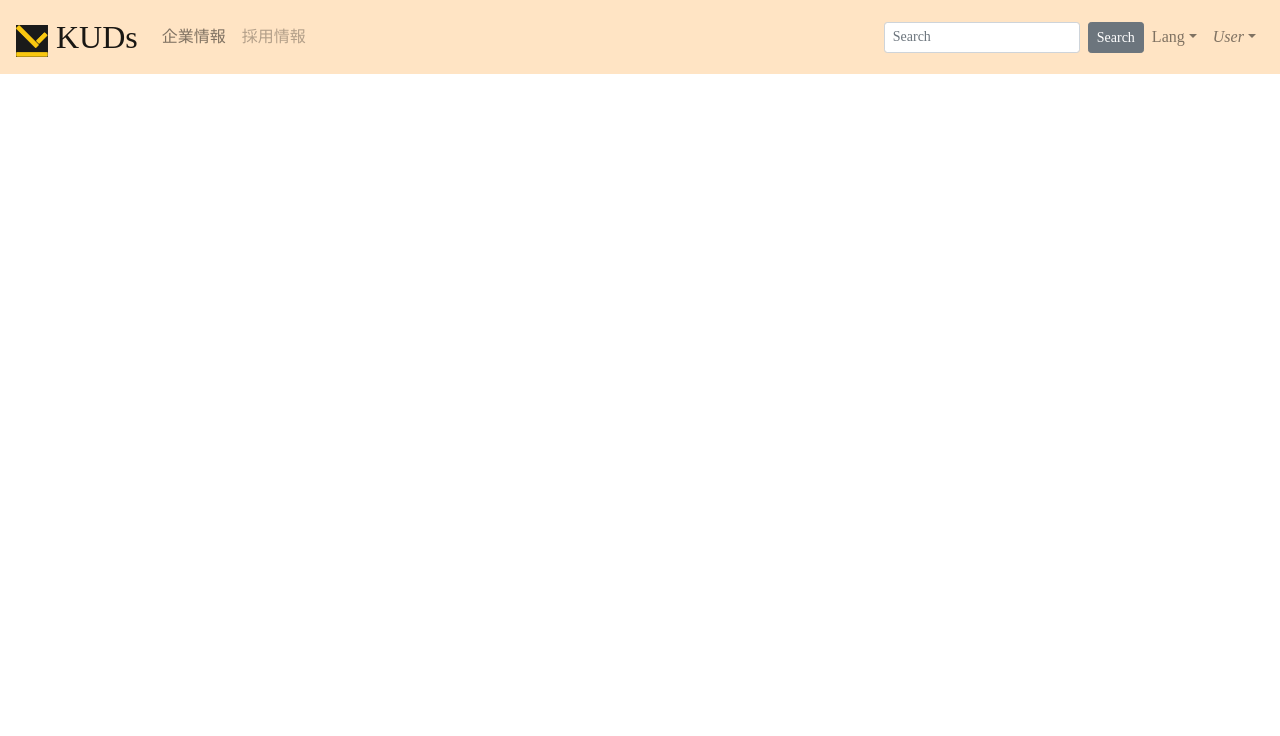
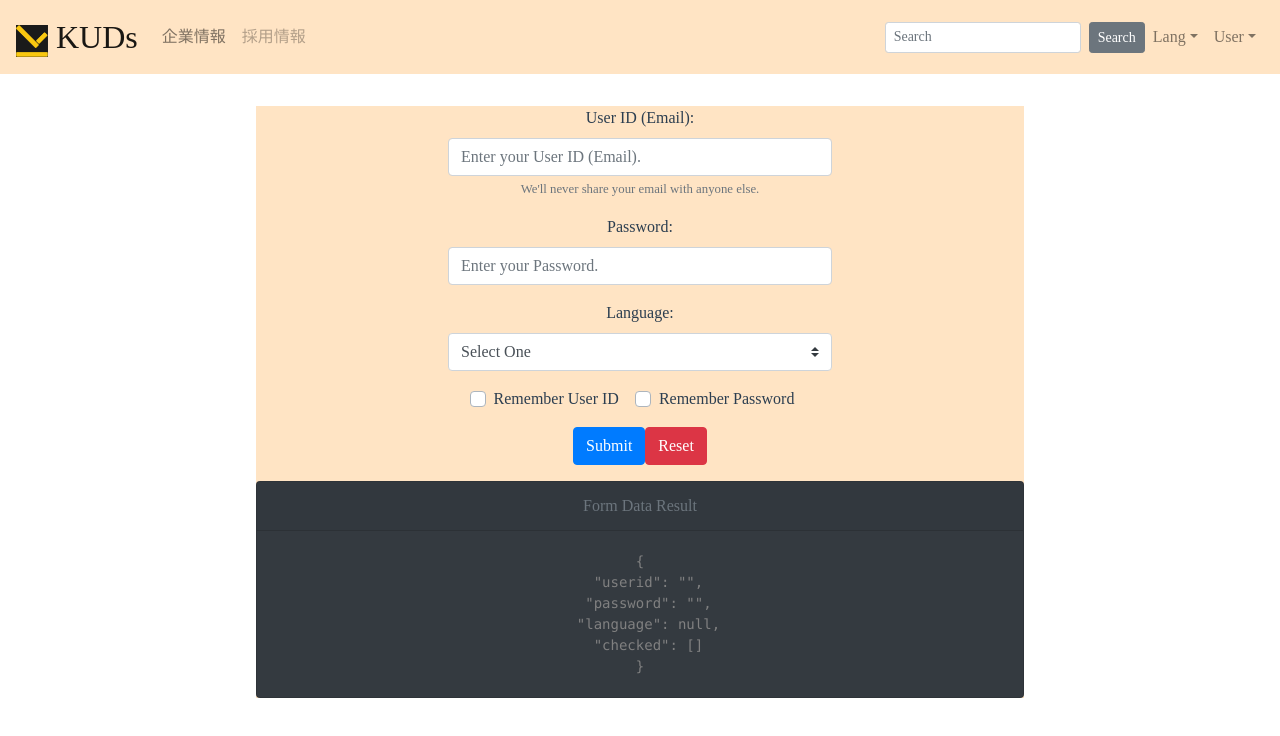
Before and after one commit to kuds-hub/kuds-hp, a Vue app in the folder homepage-frontend/: page /login in a window 1280 px wide. Shown: the top 736 px of the page. Built offline with nearby package versions, Linux system fonts and the light colour scheme.

Commit message:
LoginPageを作成した。

```diff
--- a/homepage-frontend/src/components/HeaderMenu/HeaderMenu.vue
+++ b/homepage-frontend/src/components/HeaderMenu/HeaderMenu.vue
@@ -28,19 +28,16 @@
         </b-nav-form>
 
         <b-nav-item-dropdown text="Lang" right>
+          <b-dropdown-item href="#">JA</b-dropdown-item>
           <b-dropdown-item href="#">EN</b-dropdown-item>
           <b-dropdown-item href="#">ES</b-dropdown-item>
           <b-dropdown-item href="#">RU</b-dropdown-item>
-          <b-dropdown-item href="#">FA</b-dropdown-item>
         </b-nav-item-dropdown>
 
-        <b-nav-item-dropdown right>
-          <!-- Using 'button-content' slot -->
-          <template #button-content>
-            <em>User</em>
-          </template>
-          <b-dropdown-item href="#">Profile</b-dropdown-item>
-          <b-dropdown-item href="#">Sign Out</b-dropdown-item>
+        <b-nav-item-dropdown text="User" right>
+          <b-dropdown-item to='/login'>Sign In</b-dropdown-item>
+          <!-- <b-dropdown-item href="#">Profile</b-dropdown-item>
+          <b-dropdown-item href="#">Sign Out</b-dropdown-item> -->
         </b-nav-item-dropdown>
       </b-navbar-nav>
     </b-collapse>
--- a/homepage-frontend/src/router/index.ts
+++ b/homepage-frontend/src/router/index.ts
@@ -2,6 +2,7 @@ import Vue from 'vue';
 import VueRouter, { RouteConfig } from 'vue-router';
 import TopPage from '../views/topPage/TopPage.vue';
 import CompanyPage from '../views/companyPage/CompanyPage.vue';
+import LoginPage from '../views/loginPage/LoginPage.vue';
 
 Vue.use(VueRouter);
 
@@ -15,6 +16,11 @@ const routes: RouteConfig[] = [
     path: '/company',
     name: 'CompanyPage',
     component: CompanyPage,
+  },
+  {
+    path: '/login',
+    name: 'LoginPage',
+    component: LoginPage,
   },
   {
     path: '/about',
--- /dev/null
+++ b/homepage-frontend/src/views/loginPage/LoginPage.css
@@ -0,0 +1,21 @@
+#login {
+  width: 60%;
+  margin: auto;
+  margin-top: 2rem;
+  margin-bottom: 2rem;
+  background-color: bisque;
+}
+
+input {
+  width: 50%;
+  margin: auto;
+}
+
+select {
+  width: 50%;
+  margin: auto;
+}
+
+.m-0 {
+  color: gray;
+}
--- /dev/null
+++ b/homepage-frontend/src/views/loginPage/LoginPage.ts
@@ -0,0 +1,56 @@
+import Vue from 'vue';
+
+export default Vue.extend({
+  name: 'LoginPage',
+
+  created(): void {
+    console.log('LoginPage が表示されました。');
+  },
+  data() {
+    return {
+      form: {
+        userid: '',
+        password: '',
+        language: null,
+        checked: [],
+      },
+      languages: [
+        { text: 'Select One', value: null },
+        'Japanese',
+        'English',
+        'Spanish',
+        'Russian',
+      ],
+      show: true,
+    };
+  },
+  methods: {
+    onSubmit(event: any) {
+      event.preventDefault();
+      alert(
+        'userid is ' +
+          this.form.userid +
+          '. password is ' +
+          this.form.password +
+          '. language is ' +
+          this.form.language +
+          '. you checked ' +
+          this.form.checked +
+          '.'
+      );
+    },
+    onReset(event: any) {
+      event.preventDefault();
+      // Reset our form values
+      this.form.userid = '';
+      this.form.password = '';
+      this.form.language = null;
+      this.form.checked = [];
+      // Trick to reset/clear native browser form validation state
+      this.show = false;
+      this.$nextTick(() => {
+        this.show = true;
+      });
+    },
+  },
+});
--- /dev/null
+++ b/homepage-frontend/src/views/loginPage/LoginPage.vue
@@ -0,0 +1,60 @@
+<template>
+  <div id="login">
+    <b-form @submit="onSubmit" @reset="onReset" v-if="show">
+      <b-form-group
+        id="input-group-1"
+        label="User ID (Email):"
+        label-for="input-1"
+        description="We'll never share your email with anyone else."
+      >
+        <b-form-input
+          id="input-1"
+          v-model="form.userid"
+          type="email"
+          placeholder="Enter your User ID (Email)."
+          required
+        ></b-form-input>
+      </b-form-group>
+
+      <b-form-group id="input-group-2" label="Password:" label-for="input-2">
+        <b-form-input
+          id="input-2"
+          v-model="form.password"
+          placeholder="Enter your Password."
+          required
+        ></b-form-input>
+      </b-form-group>
+
+      <b-form-group id="input-group-3" label="Language:" label-for="input-3">
+        <b-form-select
+          id="input-3"
+          v-model="form.language"
+          :options="languages"
+          required
+        ></b-form-select>
+      </b-form-group>
+
+      <b-form-group id="input-group-4" v-slot="{ ariaDescribedby }">
+        <b-form-checkbox-group
+          v-model="form.checked"
+          id="checkboxes-4"
+          :aria-describedby="ariaDescribedby"
+        >
+          <b-form-checkbox value="remember-userid">Remember User ID</b-form-checkbox>
+          <b-form-checkbox value="remember-password">Remember Password</b-form-checkbox>
+        </b-form-checkbox-group>
+      </b-form-group>
+
+      <b-button type="submit" variant="primary">Submit</b-button>
+      <b-button type="reset" variant="danger">Reset</b-button>
+    </b-form>
+
+    <b-card bg-variant="dark" text-variant="secondary" class="mt-3" header="Form Data Result">
+      <pre class="m-0">{{ form }}</pre>
+    </b-card>
+
+  </div>
+</template>
+
+<script lang="ts" src="./LoginPage.ts"></script>
+<style scoped src="./LoginPage.css"></style>
```
